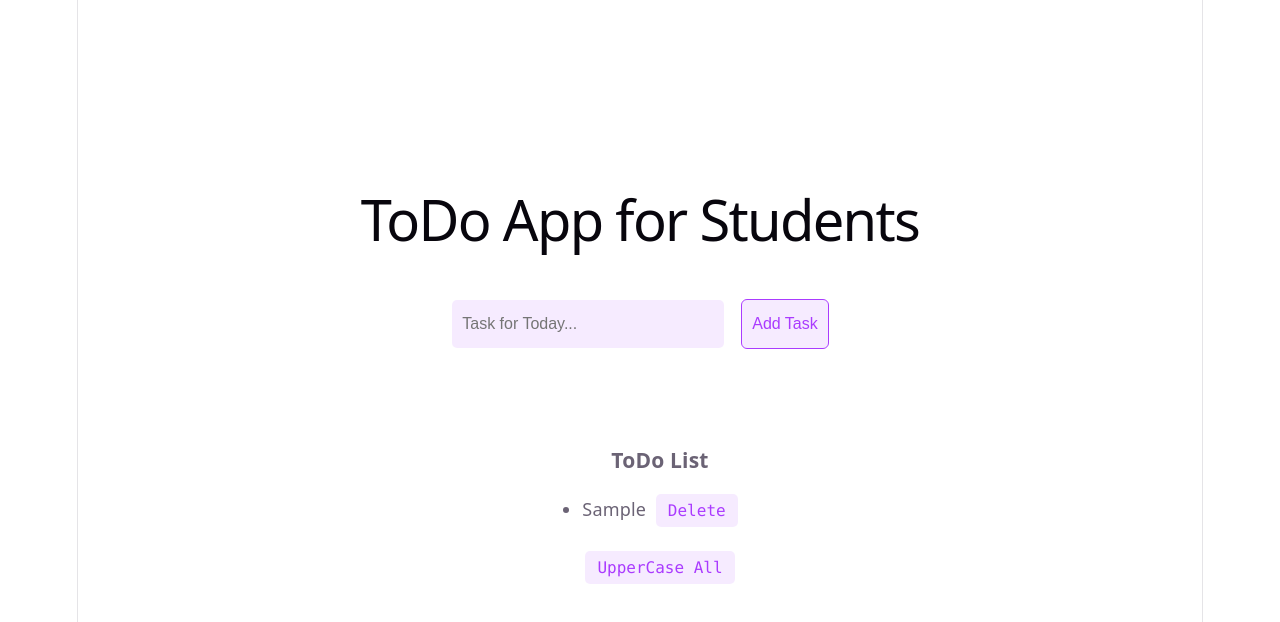
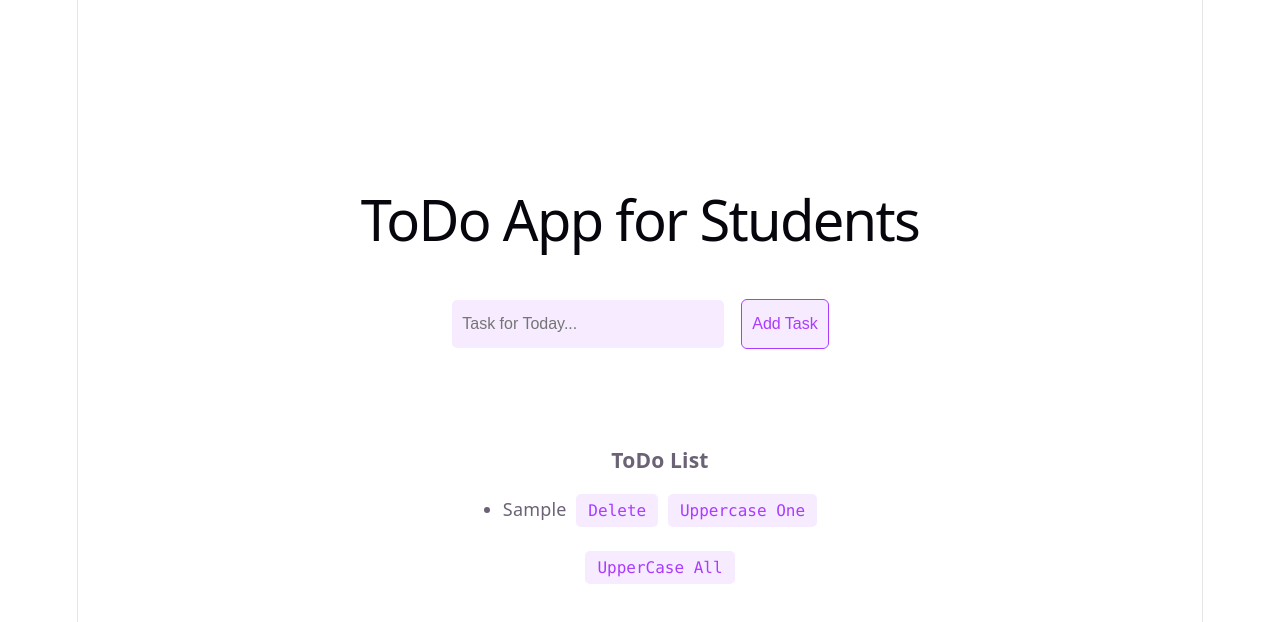
Before and after one commit to buttercup05/React, a React (Vite) app: page / in a window 1280 px wide. Both pictures are taken after typing "Sample" into the empty fields and a click on the button "Add Task". Shown: the top 622 px of the page. Built offline with nearby package versions, Linux system fonts and the light colour scheme.

Commit message:
Updation in one element of array

```diff
--- a/src/ToDo.jsx
+++ b/src/ToDo.jsx
@@ -32,6 +32,18 @@ export default function ToDo () {
             }))
         )
     };
+
+    let upperCaseOne = (id) => {
+        setTodos((prevTask) => (
+            prevTask.map((todo, index) => {
+                if(index === id) {
+                    return todo.toUpperCase();
+                } else {
+                    return todo;
+                }
+            }))
+        )
+    }
     return(
         <div className="ToDo">
             <h1>ToDo App for Students</h1>
@@ -47,6 +59,8 @@ export default function ToDo () {
                             {task}
                             &nbsp;&nbsp;
                             <button className="counter" onClick={() => deleteToDo(index)}>Delete</button>
+                            &nbsp;&nbsp;
+                            <button className="counter" onClick={() => upperCaseOne(index)}>Uppercase One</button>
                         </li>
                     ))
                 }
```
